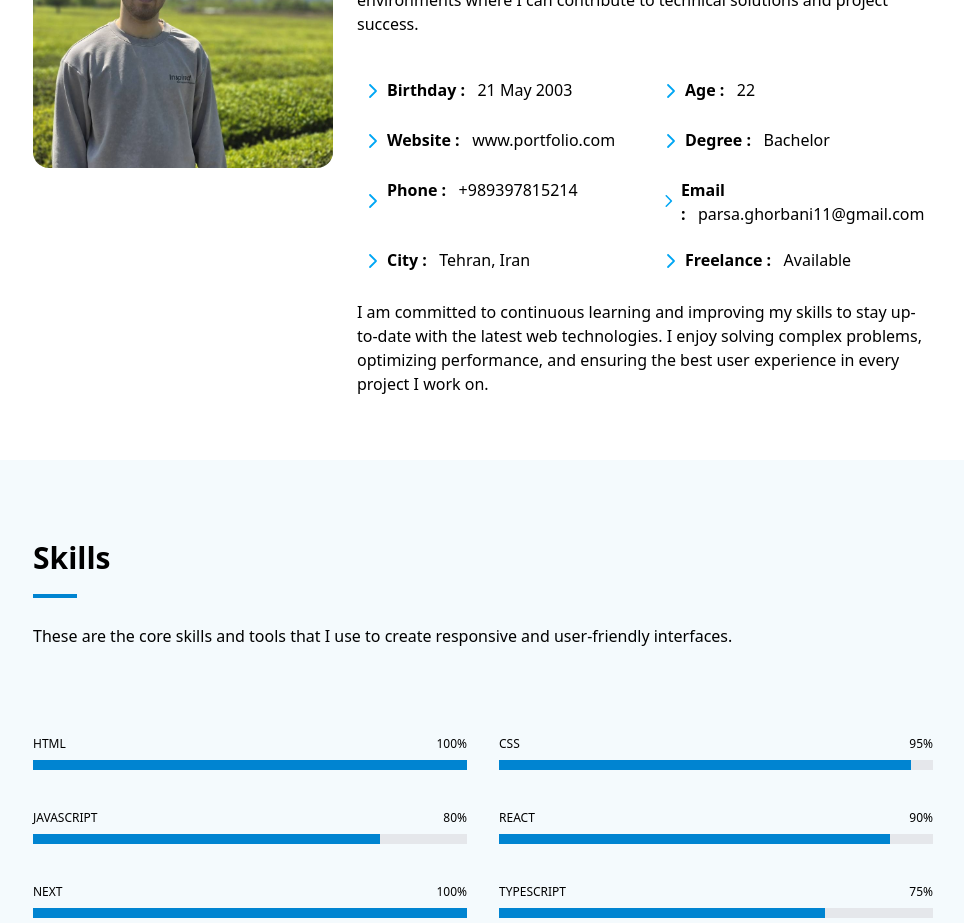
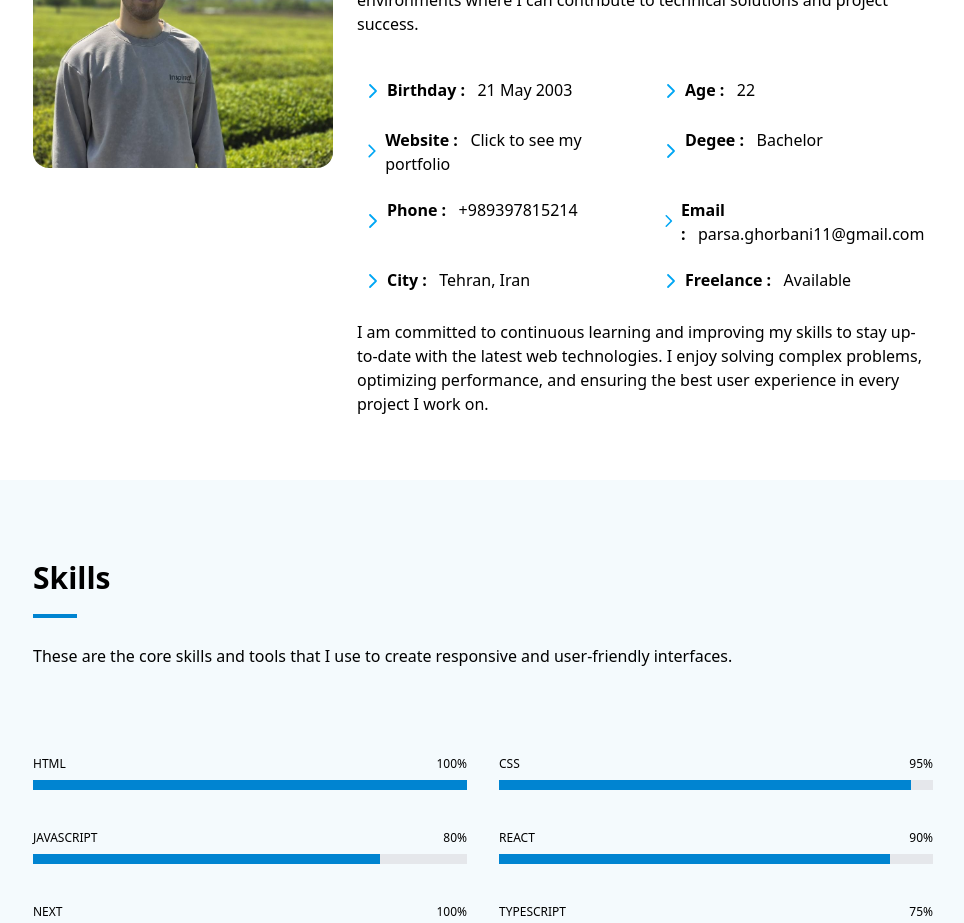
Before and after one commit to Parsa10Gh/Portfolio, a Next.js app: page / in a window 1280 px wide. Shown: the part 1200-2123 px from the top of the page, without its empty margins (307-1271 px from the left). Built offline with nearby package versions, Linux system fonts and the light colour scheme.

Commit message:
website address changed

```diff
--- a/src/components/about/About.tsx
+++ b/src/components/about/About.tsx
@@ -57,13 +57,13 @@ const About = () => {
               <RxCaretRight className="text-3xl text-sky-500 font-extralight" />
               <p className="h-full pt-0.5">
                 <strong>Website :</strong>
-                &nbsp;&nbsp;&nbsp;www.portfolio.com
+                &nbsp;&nbsp;&nbsp;<a href="https://portfolio-parsa-ghorbani.netlify.app">Click to see my portfolio</a>
               </p>
             </li>
             <li className="flex items-center">
               <RxCaretRight className="text-3xl text-sky-500 font-extralight" />
               <p className="h-full pt-0.5">
-                <strong className="font-bold">Degree :</strong>
+                <strong className="font-bold">Degee :</strong>
                 &nbsp;&nbsp;&nbsp;Bachelor
               </p>
             </li>
```
